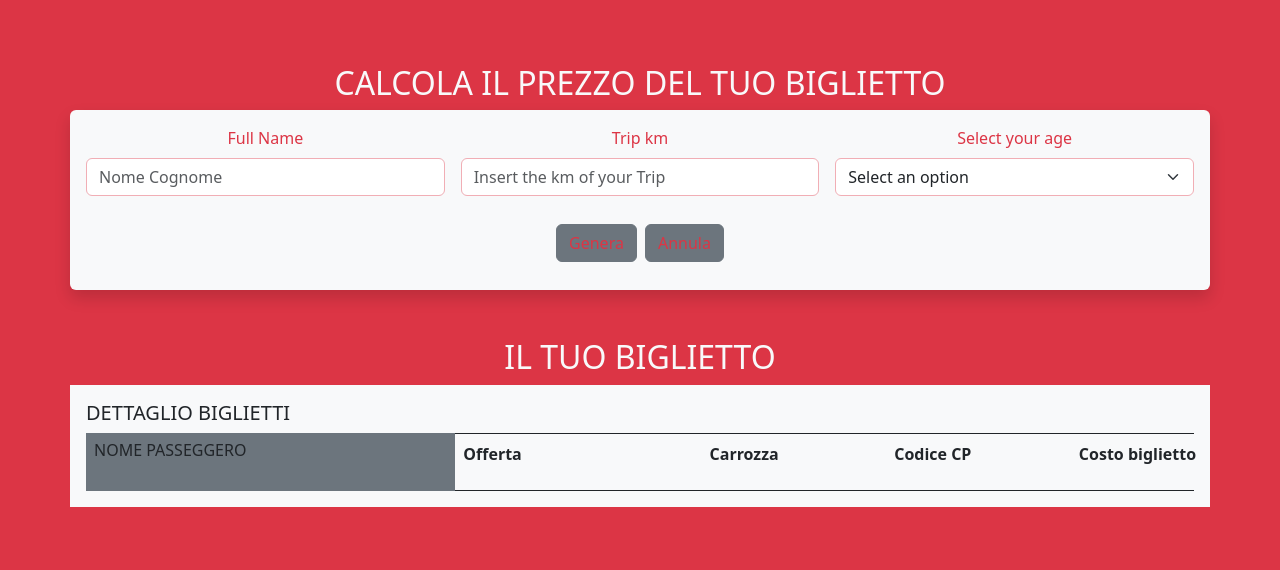
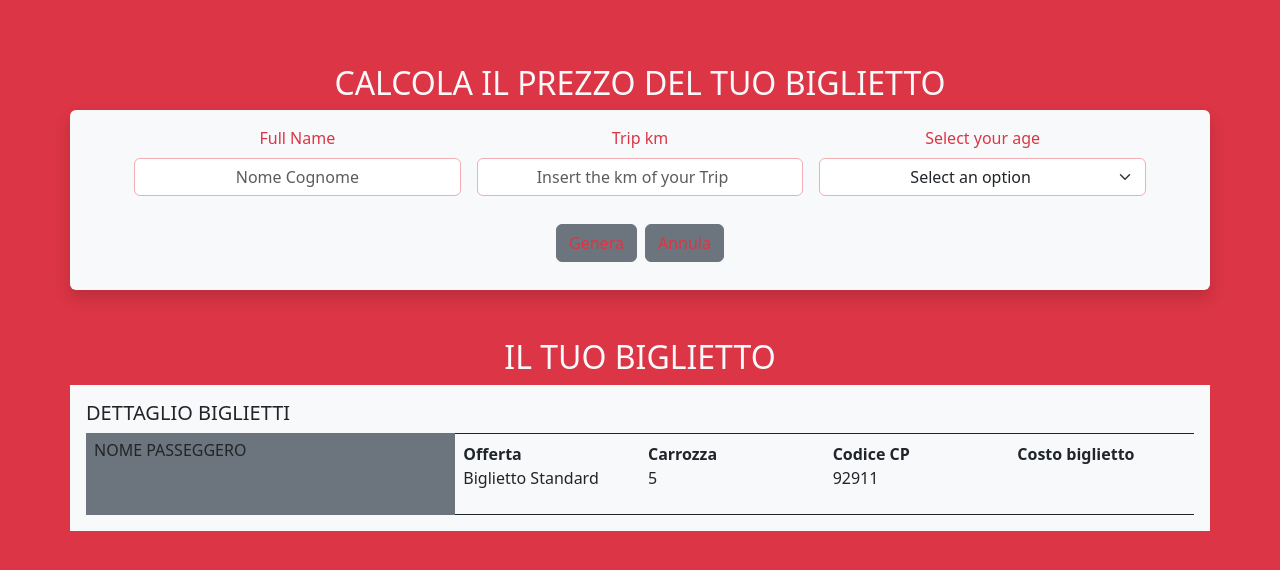
Before and after one commit to GiacomoVisconti/js-biglietto-treno-form, a plain HTML site: page index.html in a window 1280 px wide. Both pictures are taken after a click on the button "Genera". Drawn offline with nearby package versions, Linux system fonts and the light colour scheme.

Commit message:
project completion

```diff
--- a/index.html
+++ b/index.html
@@ -24,13 +24,13 @@
 
                 <!-- FORM -->
                 <div class="col-12 bg-light rounded p-2 shadow">
-                    <form class="d-flex">
+                    <form class="d-flex px-5">
 
                         <!-- FULL NAME INPUT -->
                         <div class="col-4 p-2 text-center text-danger">
 
                             <label for="user_full_name" class="form-label">Full Name</label>
-                            <input type="text" class="form-control border-danger-subtle" id="user_full_name"
+                            <input type="text" class="form-control border-danger-subtle text-center" id="user_full_name"
                                 placeholder="Nome Cognome" value="">
 
                         </div>
@@ -39,7 +39,7 @@
                         <div class="col-4 p-2 text-center text-danger">
 
                             <label for="user_km_trip" class="form-label">Trip km</label>
-                            <input type="number" class="form-control border-danger-subtle" id="user_km_trip"
+                            <input type="number" class="form-control border-danger-subtle text-center" id="user_km_trip"
                                 placeholder="Insert the km of your Trip" value="">
 
                         </div>
@@ -48,12 +48,12 @@
                         <div class="col-4 p-2 text-center text-danger">
 
                             <label for="user_age" class="form-label">Select your age</label>
-                            <select class="form-select border-danger-subtle" aria-label="Default select example"
-                                id="user_age">
+                            <select class="form-select border-danger-subtle text-center"
+                                aria-label="Default select example" id="user_age">
                                 <option selected value="">Select an option</option>
-                                <option value="1">Minorenne</option>
-                                <option value="2">Maggiorenne</option>
-                                <option value="3">Over 65</option>
+                                <option value="1">Minorenne (0 - 17)</option>
+                                <option value="2">Maggiorenne (18 - 65)</option>
+                                <option value="3">Over 65 (66 ->)</option>
                             </select>
 
                         </div>
@@ -91,21 +91,21 @@
 
                             <!-- OFFER PART -->
                             <div class="col-8 d-flex border-top border-bottom border-dark">
-                                <div class="col-4 p-2">
+                                <div class="col-3 p-2 d-flex flex-column justify-content-between">
                                     <b>Offerta</b>
                                     <p class="ticket_type"></p>
                                 </div>
-                                <div class="col-3 p-2">
+                                <div class="col-3 p-2 d-flex flex-column justify-content-between">
                                     <b>Carrozza</b>
                                     <p class="sit_number"></p>
                                 </div>
-                                <div class="col-3 p-2">
+                                <div class="col-3 p-2 d-flex flex-column justify-content-between">
                                     <b>Codice CP</b>
                                     <p class="cp_code"></p>
                                 </div>
-                                <div class="col-3 p-2">
+                                <div class="col-4 p-2 d-flex flex-column justify-content-between">
                                     <b>Costo biglietto</b>
-                                    <p class="ticket_price"></p>
+                                    <p class="ticket_price fs-3 fw-medium"></p>
                                 </div>
 
                             </div>
--- a/js/main.js
+++ b/js/main.js
@@ -39,7 +39,8 @@
 // !END FUNCTION
 
 // Il programma dovrà chiedere all'utente il numero di chilometri che vuole percorrere e l'età del passeggero
-    //dichiaro le variabili per l'età e i km e ne prendo il dato dal form
+
+    //Input part variables
     const user_name_El = document.getElementById("user_full_name")
     const user_km_El = document.getElementById('user_km_trip')
     const user_age_El = document.getElementById('user_age')
@@ -47,15 +48,19 @@
     const btn_reset_data_El = document.getElementById('btn_reset_data')
     const form_El = document.querySelector('form')
 
+    //Output part variables
+    const output_user_name_El = document.querySelector('.passenger_name');
+    const output_ticket_type_El = document.querySelector('.ticket_type');
+    const output_sit_number_El = document.querySelector('.sit_number');
+    const output_cp_code_El = document.querySelector('.cp_code');
+    const output_ticket_price_El = document.querySelector('.ticket_price');
+
     form_El.addEventListener('submit', (e) => {
         //Disable the reload of the page
         e.preventDefault();
     })
 
     button_sub_El.addEventListener('click', () => {
-
-        console.log('ciao');
-
         //Declaring the constants for the input datas
         const user_age_value = user_age_El.value
         const user_km_value = user_km_El.value
@@ -65,14 +70,22 @@
 
         console.log(user_age_value, user_km_value, user_name_value, ticket_price_value);
 
+        output_user_name_El.innerHTML = user_name_value;
+        output_ticket_type_El.innerHTML = 'Biglietto Standard';
+        output_sit_number_El.innerHTML = '5';
+        output_cp_code_El.innerHTML = '92911';
+        output_ticket_price_El.innerHTML = ticket_price_value.toLocaleString("en-US", {style:"currency", currency:"EUR"})
+
+
+
+
+
+
 
     })
 
     btn_reset_data_El.addEventListener('click', () => {
-        user_age_value = "";
-        user_km_value = "";
-        user_name_value = "";
-        ticket_price_value = "";
+
         location.reload();
 
     })
```
